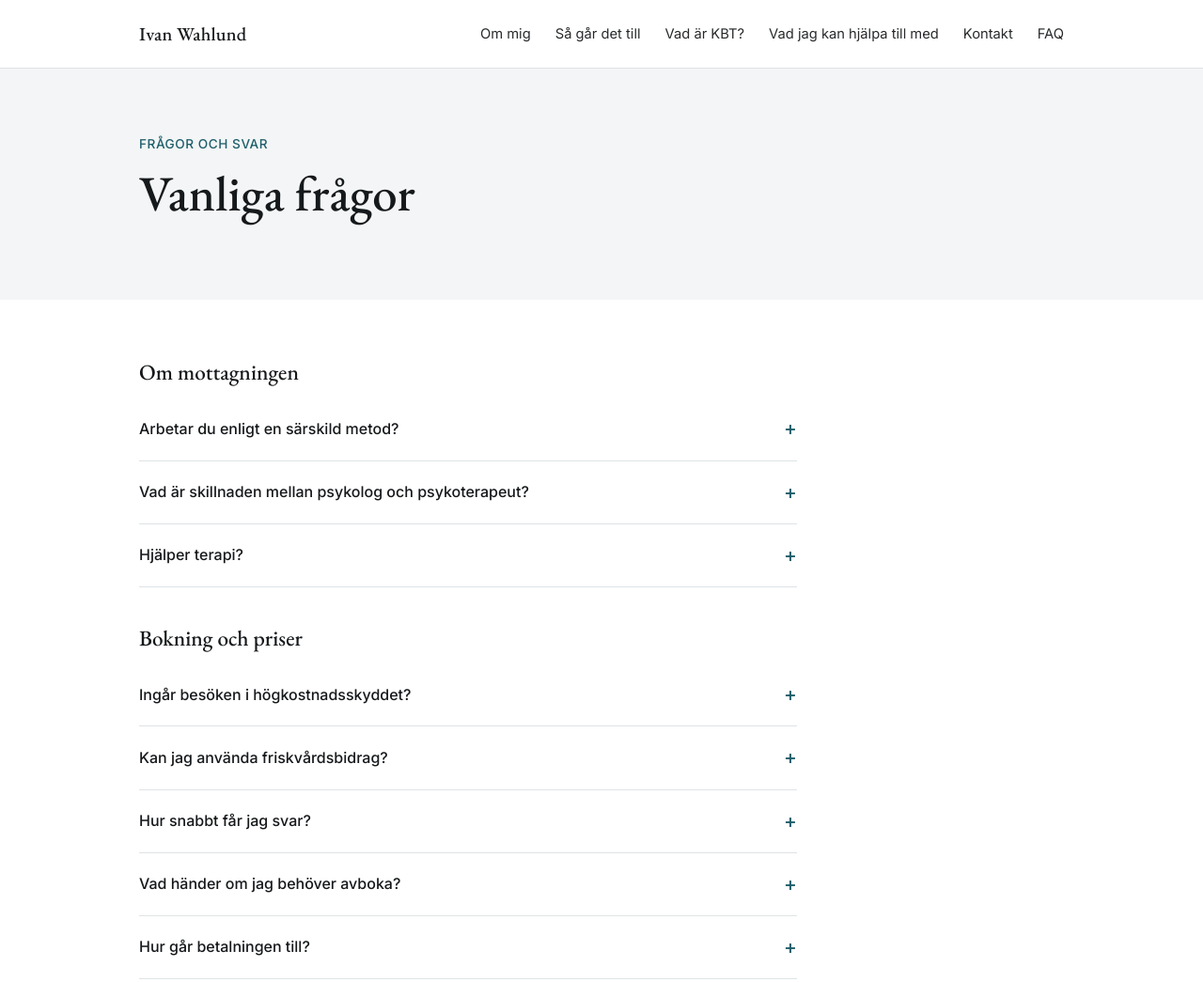
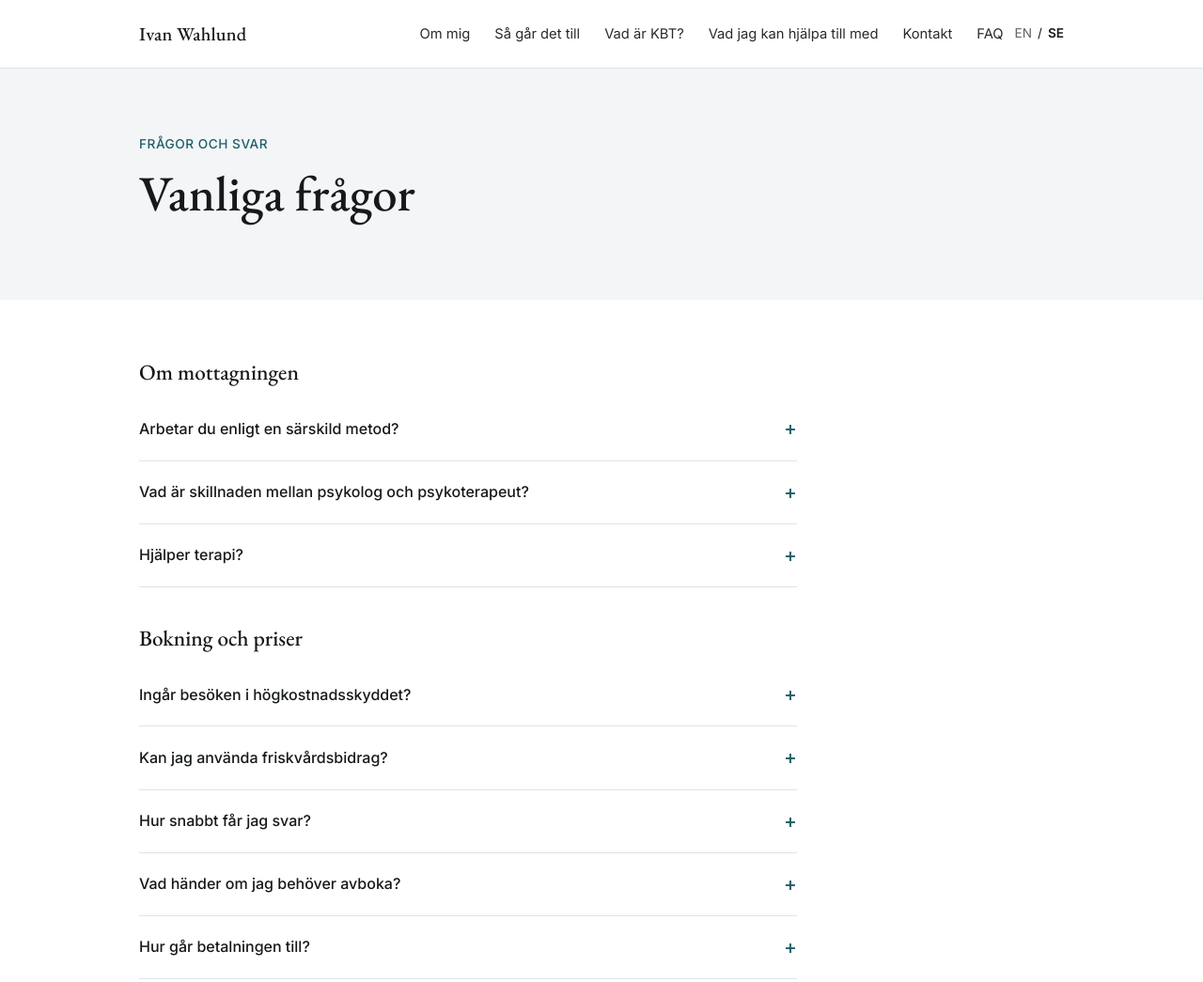
Before and after one commit to Duzzier/psykologmottagning, a plain HTML site: page faq.html in a window 1280 px wide. Shown: the top 1045 px of the page at 94% size. Drawn offline with nearby package versions, Linux system fonts and the light colour scheme.

Commit message:
Add language placeholders and adjust homepage dividers and footer

```diff
--- a/faq.html
+++ b/faq.html
@@ -288,6 +288,20 @@ footer li{ margin-bottom: 6px; }
 footer a{ color: rgba(22,25,27,0.6); }
 @media (max-width: 700px){ footer .grid{ grid-template-columns: 1fr; } }
 
+
+  /* Language placeholders */
+  header.site .wrap{ gap: 12px; }
+  .brand{ flex-shrink: 0; }
+  nav.primary{ margin-left: auto; }
+  nav.primary ul{ flex-wrap: wrap; justify-content: flex-end; }
+  .language-switch{ display: flex; gap: 6px; flex-shrink: 0; font-size: var(--fs-2xs); }
+  .language-switch a{ color: var(--ink-soft); text-decoration: none; }
+  .language-switch a:hover{ text-decoration: underline; }
+  .language-switch a[aria-current="page"]{ color: var(--ink); font-weight: 600; }
+  @media (max-width: 720px){
+    .menu-btn{ margin-left: auto; }
+    nav.primary ul{ justify-content: flex-start; }
+  }
 </style>
 </head>
 <body>
@@ -306,6 +320,11 @@ footer a{ color: rgba(22,25,27,0.6); }
         <li><a href="index.html#kontakt">Kontakt</a></li>
         <li><a href="faq.html">FAQ</a></li>
       </ul>
+    </nav>
+    <nav class="language-switch" aria-label="Språk">
+      <a href="#" lang="en" aria-label="English" onclick="event.preventDefault()">EN</a>
+      <span aria-hidden="true">/</span>
+      <a href="#" lang="sv" aria-label="Svenska" aria-current="page" onclick="event.preventDefault()">SE</a>
     </nav>
   </div>
 </header>
```
Also changed, not shown: index.html (+21 -2 lines), integritetspolicy.html (+19 -0 lines), kbt.html (+19 -0 lines).
